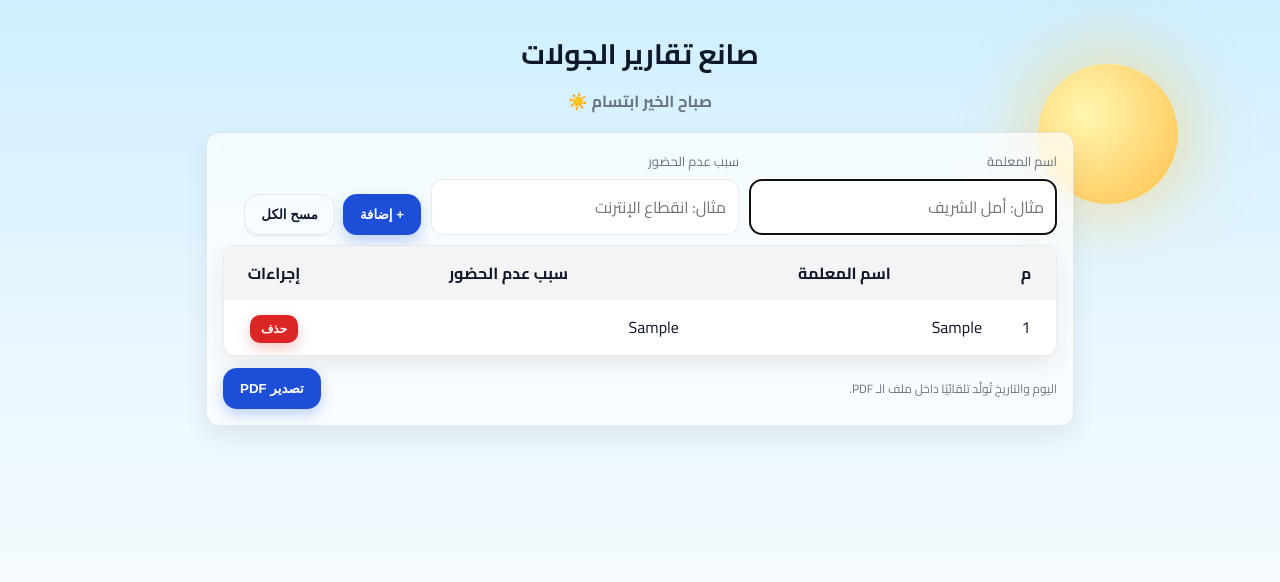
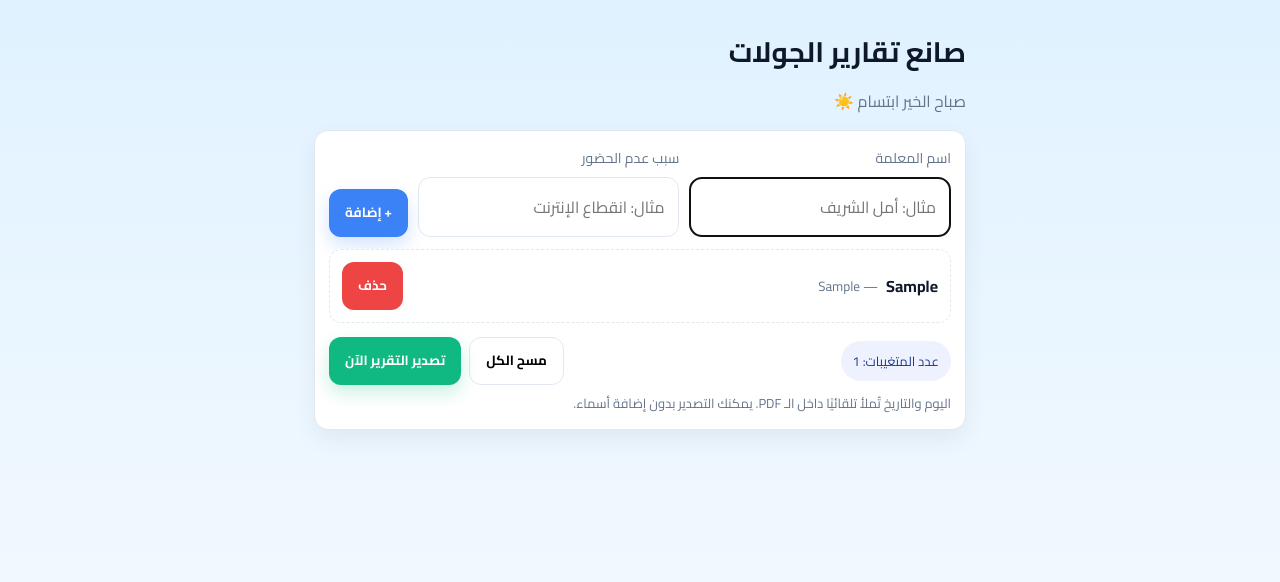
Before and after one commit to alftaa/reportlab-a4-rtl-report, a plain HTML site: page static/index.html in a window 1280 px wide. Both pictures are taken after typing "Sample", "Sample" into the empty fields and a click on the button "+ إضافة". Drawn offline with Linux system fonts and the light colour scheme.

Commit message:
Update index.html

```diff
--- a/static/index.html
+++ b/static/index.html
@@ -8,132 +8,69 @@
   <link rel="preconnect" href="https://fonts.gstatic.com" crossorigin>
   <link href="https://fonts.googleapis.com/css2?family=Cairo:wght@400;700&display=swap" rel="stylesheet">
   <style>
-    /* ---------- Design tokens ---------- */
+    /* ===== أساسيات (Mobile‑first) ===== */
     :root{
-      --radius: 14px;
-      --shadow: 0 10px 25px rgba(0,0,0,.08);
-      --line: rgba(0,0,0,.08);
-      --muted: #6b7280;
-      --brand: #1d4ed8;
-      --danger:#dc2626;
+      --ink:#0f172a; --muted:#64748b; --line:#e2e8f0; --bg:#f8fafc; --card:#ffffff;
+      --brand:#3b82f6; --ok:#10b981; --danger:#ef4444; --chip:#eef2ff; --chipText:#1e3a8a;
+      --shadow:0 10px 24px rgba(0,0,0,.06);
+      --radius:14px;
     }
+    *,*::before,*::after{box-sizing:border-box}
+    html,body{height:100%}
+    body{margin:0;font-family:'Cairo',system-ui,Segoe UI,Arial,sans-serif;background:var(--bg);color:var(--ink);}
 
-    *{box-sizing:border-box}
-    html,body{height:100%}
-    body{
-      margin:0; font-family:'Cairo',system-ui,Segoe UI,Arial,sans-serif;
-      color:var(--ink);
-      transition: background .6s ease, color .6s ease;
-      overflow-x:hidden;
-    }
+    /* خلفية صباح/مساء هادئة */
+    body[data-theme="morning"]{background:linear-gradient(180deg,#e0f2ff,#f8fbff)}
+    body[data-theme="evening"]{background:linear-gradient(180deg,#0b1020,#1c1530);color:#eef2ff}
+    body[data-theme="evening"] .card{background:rgba(255,255,255,.06);border-color:rgba(255,255,255,.12)}
+    body[data-theme="evening"] .muted{color:#c7d2fe}
 
-    /* Sky background layer */
-    .sky{ position:fixed; inset:0; z-index:-1; transition:1s ease background; }
+    .page{max-width:680px; margin-inline:auto; padding:16px 14px 24px}
+    h1{margin:10px 0 4px; font-size:clamp(22px, 4vw, 28px)}
+    .muted{color:var(--muted)}
 
-    /* Morning theme */
-    body[data-theme="morning"]{ --ink:#0f172a; }
-    body[data-theme="morning"] .sky{
-      background: linear-gradient(180deg,#cfefff 0%,#eaf7ff 45%,#ffffff 100%);
-    }
-    body[data-theme="morning"] .sun{
-      position:absolute; width:140px; height:140px; border-radius:50%;
-      background: radial-gradient(circle at 35% 35%, #fff7b1, #ffd673 60%, #ffc04d 100%);
-      right:8vw; top:8vh; filter: blur(.2px);
-      box-shadow: 0 0 60px 20px rgba(255,200,70,.35);
-    }
+    .card{background:var(--card); border:1px solid var(--line); border-radius:var(--radius); padding:14px; box-shadow:var(--shadow)}
 
-    /* Evening theme */
-    body[data-theme="evening"]{ --ink:#e5e7eb; }
-    body[data-theme="evening"] .sky{
-      background: radial-gradient(1200px 700px at 70% -10%, #3b1c6b 0%, #1a1038 45%, #0b0f25 100%);
-    }
-    body[data-theme="evening"] .stars{ position:absolute; inset:0; }
-    .star{ position:absolute; width:2px; height:2px; background:#fff; border-radius:50%; opacity:.9 }
+    /* صف الإدخال (Mobile‑first: عمود واحد) */
+    .row{display:grid; grid-template-columns:1fr; gap:10px}
+    @media (min-width:560px){ .row{grid-template-columns:1fr 1fr auto} }
 
-    /* Layout */
-    .wrap{ max-width:900px; margin:auto; padding:28px 16px 56px; }
-    .header{ text-align:center; margin-bottom:16px }
-    .title{ margin:0; font-size:28px; font-weight:700 }
-    .greet{ margin:6px 0 14px; font-size:16px; color:var(--muted); font-weight:700 }
+    label{font-size:14px; color:var(--muted); margin-bottom:6px; display:block}
+    input[type="text"]{width:100%; padding:14px; border:1px solid var(--line); border-radius:12px; font:inherit}
 
-    .panel{ background:#ffffffb3; backdrop-filter: blur(6px);
-            border:1px solid var(--line); border-radius:var(--radius);
-            box-shadow:var(--shadow); padding:16px }
-    body[data-theme="evening"] .panel{ background:#0f1221cc; border-color:rgba(255,255,255,.08) }
+    /* أزرار: توحيد الخط = نفس خط الصفحة */
+    .btn{appearance:none; border:0; border-radius:12px; padding:14px 16px; cursor:pointer; font-family:inherit; font-weight:700; line-height:1;
+         transition:transform .12s ease, box-shadow .12s ease, opacity .12s ease; min-height:48px;}
+    .btn:active{transform:translateY(1px)}
+    .btn-ghost{background:#fff; border:1px solid var(--line)}
+    .btn-primary{background:var(--brand); color:#fff; box-shadow:0 8px 18px rgba(59,130,246,.22)}
+    /* زر التصدير المطلوب: أخضر */
+    .btn-success{background:var(--ok); color:#fff; box-shadow:0 8px 18px rgba(16,185,129,.22)}
+    .btn-danger{background:var(--danger); color:#fff}
+    body[data-theme="evening"] .btn-ghost{background:transparent; color:#eef2ff; border-color:rgba(255,255,255,.12)}
 
-    .grid{ display:grid; gap:10px }
-    @media(min-width:760px){ .grid-3{ grid-template-columns: 1.4fr 1.4fr .9fr } }
+    .list{margin-top:12px; display:grid; gap:8px}
+    .item{display:flex; gap:10px; align-items:center; justify-content:space-between; border:1px dashed var(--line); border-radius:12px; padding:12px; background:#fff}
+    body[data-theme="evening"] .item{background:rgba(255,255,255,.04)}
+    .item b{font-weight:700}
+    .item small{color:var(--muted)}
 
-    label{ font-size:13px; color:var(--muted); display:block; margin-bottom:6px }
-    input[type="text"]{ width:100%; padding:12px 12px; border:1px solid var(--line);
-      border-radius:12px; background:#fff; font:inherit }
-    body[data-theme="evening"] input[type="text"]{ background:#151935; color:#e5e7eb; border-color:rgba(255,255,255,.08) }
+    .footer-actions{display:flex; gap:8px; flex-wrap:wrap; justify-content:space-between; align-items:center; margin-top:14px}
+    .hint{font-size:13px}
 
-    .actions{ display:flex; gap:8px; flex-wrap:wrap; align-items:center }
-    $1
-    .btn-sm{ padding:6px 10px; font-size:12px }
-    .btn-primary{ background:var(--brand); color:#fff }
-    .btn-ghost{ background:transparent; border:1px solid var(--line); color:inherit }
-    .btn-danger{ background:var(--danger); color:#fff }
+    .chip{display:inline-flex; align-items:center; gap:8px; background:var(--chip); color:var(--chipText); padding:8px 12px; border-radius:999px; font-size:13px}
+    body[data-theme="evening"] .chip{background:#312e81; color:#c7d2fe}
 
-    table{ width:100%; border-collapse:separate; border-spacing:0; margin-top:10px; background:#fff; border-radius:12px; overflow:hidden; border:1px solid var(--line); box-shadow: var(--shadow) }
-/* friendlier rows & hover */
-tbody tr+tr td{ border-top:1px solid rgba(0,0,0,.06) }
-tbody tr:hover{ background:#f9fafb; transition:background .2s ease }
-tbody tr:nth-child(even){ background:#fbfdff }
-/* dark theme adjustments */
-body[data-theme="evening"] tbody tr+tr td{ border-top:1px solid #2a2f55 }
-body[data-theme="evening"] tbody tr:hover{ background:#171b36 }
-body[data-theme="evening"] tbody tr:nth-child(even){ background:#12162e }
-/* sticky header */
-thead th{ position:sticky; top:0; z-index:1 }
-    body[data-theme="evening"] table{ background:#0f1221 }
-    th,td{ padding:12px 14px; vertical-align:top; border:none }
-    th{ background:#f3f4f6 }
-    body[data-theme="evening"] th{ background:#1b1f3b; color:#e5e7eb; border-color:#2a2f55 }
-    body[data-theme="evening"] td{ border-color:#2a2f55; color:#e5e7eb }
-
-    .right{text-align:right} .center{text-align:center}
-
-    .footer-actions{ display:flex; justify-content:space-between; align-items:center; margin-top:12px }
-    .hint{ font-size:12px; color:var(--muted) }
-
-    /* --- Buttons polish overrides --- */
-    .btn{ appearance:none; border:1px solid var(--line); border-radius:14px; padding:12px 16px; cursor:pointer; font-weight:700; background:#fff; transition:all .15s ease; box-shadow:0 2px 0 rgba(0,0,0,.04) }
-    .btn:hover{ transform:translateY(-1px); box-shadow:0 6px 14px rgba(0,0,0,.08) }
-    .btn:active{ transform:translateY(0); box-shadow:0 2px 0 rgba(0,0,0,.04) }
-    .btn:focus-visible{ outline:0; box-shadow:0 0 0 3px rgba(29,78,216,.25) }
-    .btn[disabled]{ opacity:.6; cursor:not-allowed }
-
-    .btn-primary{ background:var(--brand); color:#fff; border-color:transparent; box-shadow:0 6px 14px rgba(29,78,216,.25) }
-    .btn-primary:hover{ filter:brightness(1.04) }
-    body[data-theme="evening"] .btn-primary{ box-shadow:0 6px 14px rgba(29,78,216,.35) }
-
-    .btn-ghost{ background:transparent; border:1px solid var(--line); color:inherit }
-    .btn-ghost:hover{ background:rgba(0,0,0,.03) }
-    body[data-theme="evening"] .btn-ghost{ border-color:rgba(255,255,255,.12); color:#e5e7eb }
-    body[data-theme="evening"] .btn-ghost:hover{ background:rgba(255,255,255,.06) }
-
-    .btn-danger{ background:var(--danger); color:#fff; border-color:transparent; box-shadow:0 6px 14px rgba(220,38,38,.25) }
-    .btn-danger:hover{ filter:brightness(1.04) }
-
-    .btn-sm{ padding:6px 10px; font-size:12px; border-radius:10px }
+    .hero{margin:8px 0 14px}
   </style>
 </head>
 <body>
-  <div class="sky">
-    <div class="sun" aria-hidden="true"></div>
-    <div class="stars" aria-hidden="true"></div>
-  </div>
+  <div class="page">
+    <h1>صانع تقارير الجولات</h1>
+    <div class="hero muted" id="greet"></div>
 
-  <div class="wrap">
-    <header class="header">
-      <h1 class="title">صانع تقارير الجولات</h1>
-      <div id="greet" class="greet"></div>
-    </header>
-
-    <section class="panel" style="margin-bottom:12px">
-      <div class="grid grid-3">
+    <div class="card">
+      <div class="row">
         <div>
           <label>اسم المعلمة</label>
           <input id="tName" type="text" placeholder="مثال: أمل الشريف" />
@@ -142,141 +79,114 @@ thead th{ position:sticky; top:0; z-index:1 }
           <label>سبب عدم الحضور</label>
           <input id="tReason" type="text" placeholder="مثال: انقطاع الإنترنت" />
         </div>
-        <div class="actions" style="align-items:flex-end">
+        <div style="display:flex;gap:8px;align-items:flex-end;justify-content:flex-end">
           <button class="btn btn-primary" id="addRow">+ إضافة</button>
-          <button class="btn btn-ghost" id="clear">مسح الكل</button>
         </div>
       </div>
 
-      <table id="tbl" aria-label="جدول المعلمات المتغيبات">
-        <thead>
-          <tr>
-            <th style="width:60px">م</th>
-            <th>اسم المعلمة</th>
-            <th>سبب عدم الحضور</th>
-            <th style="width:100px">إجراءات</th>
-          </tr>
-        </thead>
-        <tbody></tbody>
-      </table>
+      <div class="list" id="list"></div>
 
       <div class="footer-actions">
-        <div class="hint">اليوم والتاريخ تُولَّد تلقائيًا داخل ملف الـ PDF.</div>
-        <div class="actions">
-          <button class="btn btn-primary" id="export">تصدير PDF</button>
+        <span class="chip" id="count">لا توجد متغيبات</span>
+        <div style="display:flex;gap:8px;flex-wrap:wrap">
+          <button class="btn btn-ghost" id="clear">مسح الكل</button>
+          <button class="btn btn-success" id="export">تصدير التقرير الآن</button>
         </div>
       </div>
-    </section>
+      <div class="hint muted" style="margin-top:6px">اليوم والتاريخ تُملأ تلقائيًا داخل الـ PDF. يمكنك التصدير بدون إضافة أسماء.</div>
+    </div>
   </div>
 
   <script>
-    // ---------- Theme & greeting ----------
+    // تحية تلقائية + سمة صباح/مساء
     (function(){
-      const now = new Date();
-      const hour = now.getHours();
-      const isMorning = hour >= 5 && hour < 17; // 5am → 4:59pm
-      document.body.setAttribute('data-theme', isMorning ? 'morning' : 'evening');
-
-      // Greeting
-      const greet = document.getElementById('greet');
-      greet.textContent = isMorning ? 'صباح الخير ابتسام ☀️' : 'مساء الخير ابتسام ✨';
-
-      // Visuals per theme
-      const sun = document.querySelector('.sun');
-      const starsLayer = document.querySelector('.stars');
-      if(isMorning){
-        sun.style.display = 'block';
-        starsLayer.innerHTML = '';
-      } else {
-        sun.style.display = 'none';
-        // generate simple stars
-        const count = 80;
-        const frag = document.createDocumentFragment();
-        for(let i=0;i<count;i++){
-          const s = document.createElement('div');
-          s.className = 'star';
-          s.style.left = Math.random()*100 + 'vw';
-          s.style.top  = Math.random()*100 + 'vh';
-          s.style.opacity = (0.6 + Math.random()*0.4).toFixed(2);
-          const size = Math.random()*.12 + 1.4; // 1.4px to 1.52px
-          s.style.width = size + 'px';
-          s.style.height = size + 'px';
-          frag.appendChild(s);
-        }
-        starsLayer.appendChild(frag);
-      }
+      const h = new Date().getHours();
+      const morning = h >= 5 && h < 17;
+      document.body.setAttribute('data-theme', morning ? 'morning' : 'evening');
+      document.getElementById('greet').textContent = morning ? 'صباح الخير ابتسام ☀️' : 'مساء الخير ابتسام 🌙';
     })();
 
-    // ---------- App logic ----------
     const $ = (s)=>document.querySelector(s);
-    const $$ = (s)=>Array.from(document.querySelectorAll(s));
+    const list = $('#list');
+    const tName = $('#tName');
+    const tReason = $('#tReason');
+    const countChip = $('#count');
 
-    function renumber(){
-      $('#tbl tbody').querySelectorAll('tr').forEach((tr,i)=>{
-        tr.querySelector('td').textContent = i+1;
-      })
+    function renderCount(){
+      const n = list.children.length;
+      countChip.textContent = n ? `عدد المتغيبات: ${n}` : 'لا توجد متغيبات';
     }
 
     function addRow(name, reason){
-      const tr = document.createElement('tr');
-      tr.innerHTML = `
-        <td class="center"></td>
-        <td class="right"></td>
-        <td class="right"></td>
-        <td class="center"><button class="btn btn-danger btn-sm">حذف</button></td>`;
-      const tds = tr.querySelectorAll('td');
-      tds[1].textContent = name;
-      tds[2].textContent = reason;
-      tr.querySelector('button').onclick = ()=>{ tr.remove(); renumber(); };
-      $('#tbl tbody').appendChild(tr);
-      renumber();
+      const el = document.createElement('div');
+      el.className = 'item';
+      el.innerHTML = `
+        <div style="flex:1;min-width:0">
+          <div style="display:flex;gap:8px;flex-wrap:wrap;align-items:center">
+            <b class="name"></b>
+            <small class="reason muted"></small>
+          </div>
+        </div>
+        <button class="btn btn-danger btn-sm">حذف</button>`;
+      el.querySelector('.name').textContent = name;
+      el.querySelector('.reason').textContent = `— ${reason}`;
+      el.querySelector('button').onclick = ()=>{ el.remove(); renderCount(); };
+      list.appendChild(el);
+      renderCount();
     }
 
-    $('#addRow').onclick = ()=>{
-      const name = $('#tName').value.trim();
-      const reason = $('#tReason').value.trim();
-      if(!name || !reason){ alert('فضلاً أدخل اسم المعلمة وسبب عدم الحضور'); return; }
+    function tryAdd(){
+      const name = tName.value.trim();
+      const reason = tReason.value.trim();
+      if(!name || !reason){
+        // تبسيط: من دون تنبيه مزعج — نوجه التركيز
+        if(!name) tName.focus(); else tReason.focus();
+        return;
+      }
       addRow(name, reason);
-      $('#tName').value = '';
-      $('#tReason').value = '';
-      $('#tName').focus();
-    };
+      tName.value = '';
+      tReason.value = '';
+      tName.focus();
+    }
+
+    $('#addRow').onclick = tryAdd;
+    tReason.addEventListener('keydown', (e)=>{ if(e.key==='Enter') tryAdd(); });
+    tName.addEventListener('keydown', (e)=>{ if(e.key==='Enter') tReason.focus(); });
 
     $('#clear').onclick = ()=>{
-      if(confirm('مسح جميع الصفوف؟')){ $('#tbl tbody').innerHTML=''; }
+      if(!list.children.length) return;
+      if(confirm('مسح جميع المتغيبات؟')){ list.innerHTML=''; renderCount(); }
     };
 
     $('#export').onclick = async ()=>{
-      const rows = $$('#tbl tbody tr').map(tr=>({
-        name: tr.children[1].textContent.trim(),
-        reason: tr.children[2].textContent.trim(),
+      const rows = Array.from(list.children).map((el)=>({
+        name: el.querySelector('.name').textContent.trim(),
+        reason: el.querySelector('.reason').textContent.replace(/^—\s*/, '').trim(),
       }));
 
       const fd = new FormData();
       fd.append('rows_json', JSON.stringify(rows));
 
       const btn = $('#export');
-      btn.disabled = true; btn.textContent = 'جارٍ التصدير...';
+      const label = btn.textContent;
+      btn.disabled = true; btn.textContent = 'جارٍ إنشاء التقرير…';
+
+      // دعم التشغيل من :3000 أو :8000
+      const API_BASE = (location.hostname === 'localhost' || location.hostname === '127.0.0.1') && (location.port === '3000')
+        ? 'http://127.0.0.1:8000' : '';
+
       try{
-        const res = await fetch('/api/pdf', { method:'POST', body: fd });
-        if(!res.ok){
-          const err = await res.text();
-          alert('فشل إنشاء PDF: ' + err);
-          return;
-        }
+        const res = await fetch(`${API_BASE}/api/pdf`, { method:'POST', body: fd });
+        if(!res.ok){ throw new Error(await res.text()); }
         const blob = await res.blob();
+        const a = document.createElement('a');
         const url = URL.createObjectURL(blob);
-        const a = document.createElement('a');
-        a.href = url;
-        a.download = `تقرير_الجولات_${Date.now()}.pdf`;
-        document.body.appendChild(a);
-        a.click();
-        a.remove();
-        URL.revokeObjectURL(url);
+        a.href = url; a.download = `تقرير_الجولات_${Date.now()}.pdf`;
+        document.body.appendChild(a); a.click(); a.remove(); URL.revokeObjectURL(url);
       }catch(e){
-        alert('خطأ في الاتصال بالخادم');
+        alert('تعذر إنشاء PDF');
       }finally{
-        btn.disabled = false; btn.textContent = 'تصدير PDF';
+        btn.disabled = false; btn.textContent = label;
       }
     };
   </script>
```
